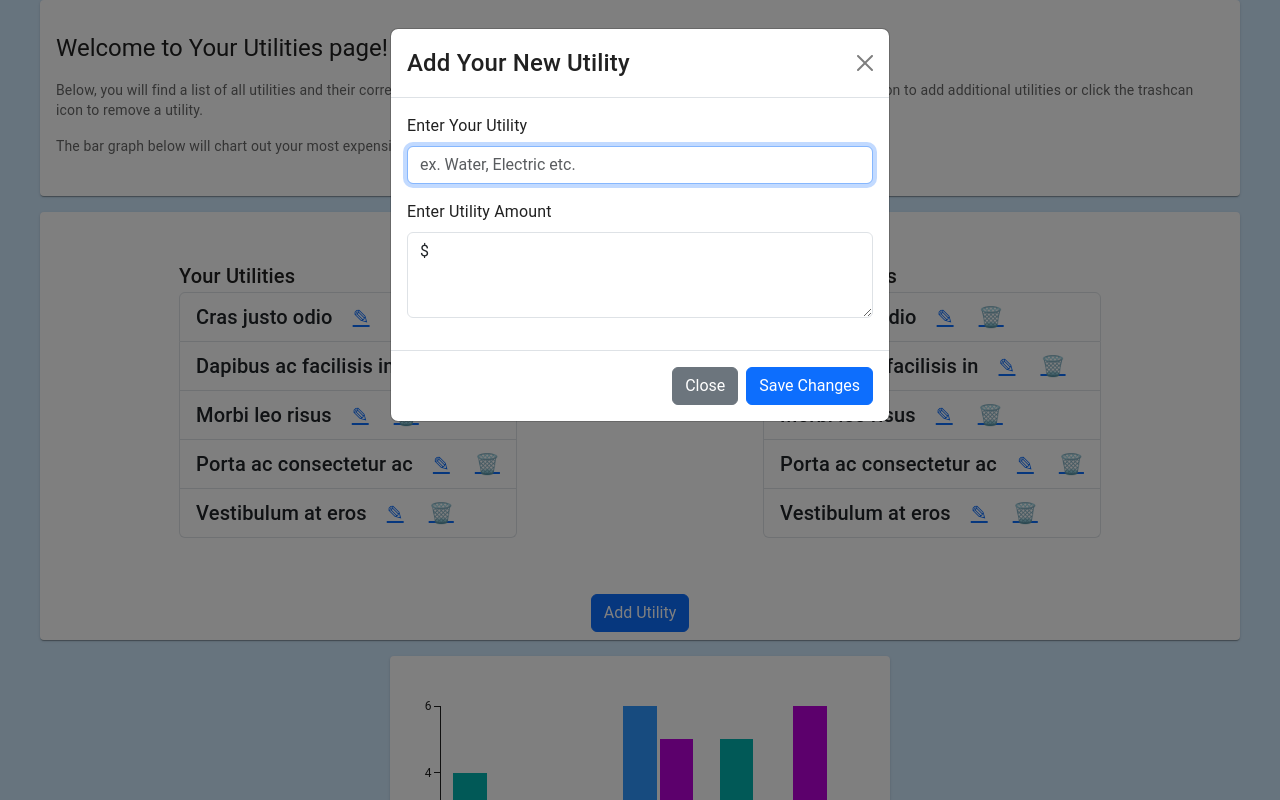
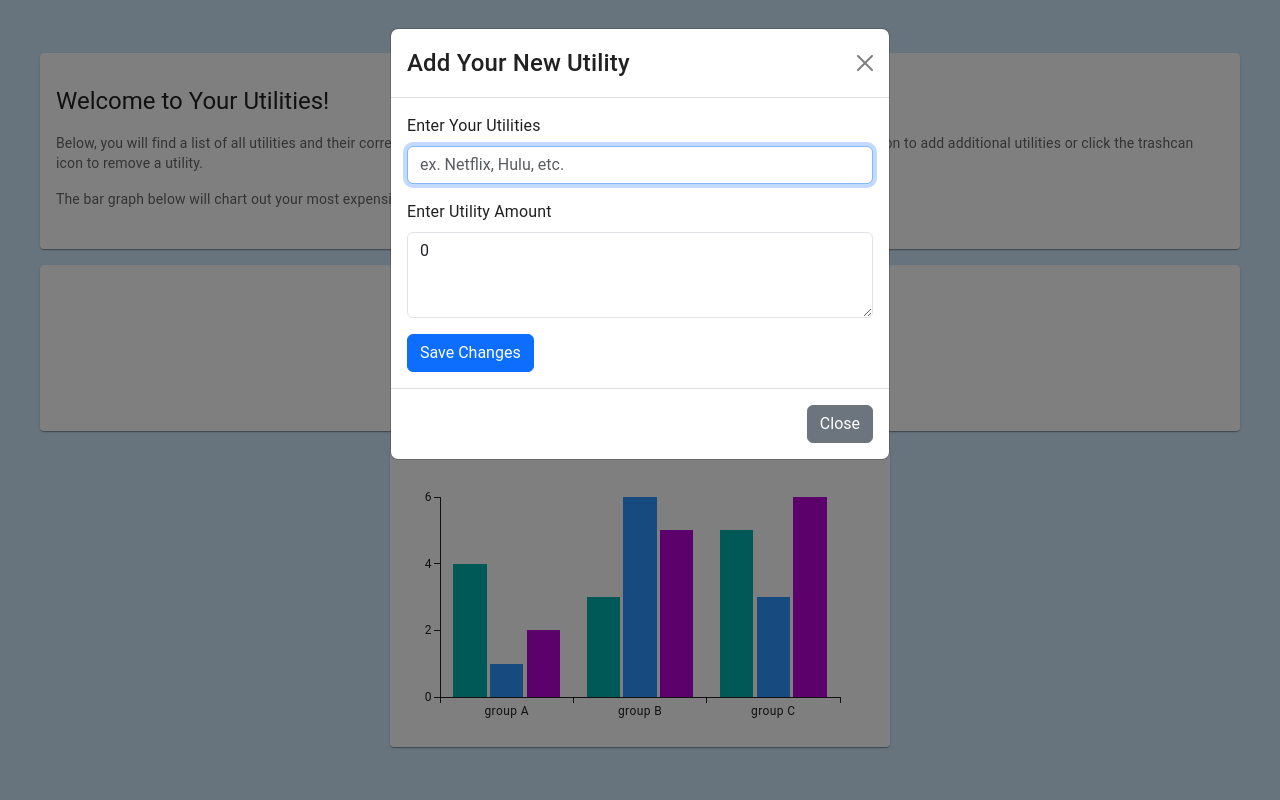
Before and after one commit to robstowe/Budget-Tracker, a React (Create React App) app in the folder client/: page /Utilities in a window 1280 px wide. Both pictures are taken after a click on the button "Add Utility". Shown: the top 800 px of the page. Built offline with nearby package versions, Linux system fonts and the light colour scheme; grey boxes are pictures that could not be loaded.

Commit message:
snajfnas

```diff
--- a/client/src/components/Utilities/index.js
+++ b/client/src/components/Utilities/index.js
@@ -1,4 +1,4 @@
-import React, { useState } from 'react';
+import React, { useState, useEffect } from 'react';
 import { styled } from '@mui/material/styles';
 import Box from '@mui/material/Box';
 import Paper from '@mui/material/Paper';
@@ -10,13 +10,8 @@ import CardContent from '@mui/material/CardContent';
 import CardMedia from '@mui/material/CardMedia';
 import Button from '@mui/material/Button';
 import Typography from '@mui/material/Typography';
-import SubBars from '../Subscriptions/chart';
+import UtilBars from '../Utilities/chart';
 import List from '@mui/material/List';
-import ListItem from '@mui/material/ListItem';
-import ListItemText from '@mui/material/ListItemText';
-import IconButton from '@mui/material/IconButton';
-import Grid from '@mui/material/Grid';
-import DeleteIcon from '@mui/icons-material/Delete';
 import ModalUtil from './modal';
 import UtilList from './list';
 
@@ -33,9 +28,37 @@ const Demo = styled('div')(({ theme }) => ({
   backgroundColor: theme.palette.background.paper,
 }));
 
-export default function Subs({ open }) {
+export default function Utils({ open }) {
   const [dense, setDense] = React.useState(false);
   const [secondary, setSecondary] = React.useState(false);
+  const [utilities, setUtilities] = useState([]);
+
+    // Load util from local storage when the component mounts
+    useEffect(() => {
+      const savedUtilities = JSON.parse(localStorage.getItem('utilities')) || [];
+      setUtilities(savedUtilities);
+    }, []);
+
+    // Function to save util to local storage when it updates
+    useEffect(() => {
+      localStorage.setItem('utilities', JSON.stringify(utilities));
+    }, [utilities]);
+
+    const addUtility = (newUtility) => {
+      setUtilities((prevUtilities) => [...prevUtilities, newUtility]);
+    };
+
+    const deleteUtility = (index) => {
+      const updatedUtilities = [...utilities];
+      updatedUtilities.splice(index, 1);
+      setUtilities(updatedUtilities);
+    };
+
+    const editUtility = (index, editedUtility) => {
+      const updatedUtilities = [...utilities];
+      updatedUtilities[index] = editedUtility;
+      setUtilities(updatedUtilities);
+    };
 
   return (
     <React.Fragment>
@@ -49,10 +72,8 @@ export default function Subs({ open }) {
           alignItems: 'center',
           justifyContent: 'center',
           flexDirection: 'column',
-        }}>
-
-
-
+        }}
+      >
         <Box
           display="grid"
           gridTemplateColumns="repeat(3, 1fr)"
@@ -60,75 +81,49 @@ export default function Subs({ open }) {
           sx={{
             maxWidth: '1200px',
             width: '100%',
-          }}>
-
-
+          }}
+        >
           <Box gridColumn="span 3">
             <Card>
-              <CardMedia
-
-                image="/static/images/cards/contemplative-reptile.jpg"
-                title="green iguana"
-              />
+              <CardMedia image="/static/images/cards/contemplative-reptile.jpg" title="green iguana" />
               <CardContent sx={{ mt: 2, mb: 2 }}>
                 <Typography gutterBottom variant="h5" component="div">
-                  Welcome to Your Utilities page!
+                  Welcome to Your Utilities!
                 </Typography>
                 <Typography sx={{ mt: 2, mb: 2 }} variant="body2" color="text.secondary">
                   Below, you will find a list of all utilities and their corresponding costs that you pay for on a monthly basis. Click the "Add Utility" button to add additional utilities or click the trashcan icon to remove a utility.
                 </Typography>
                 <Typography variant="body2" color="text.secondary">
-                  The bar graph below will chart out your most expensive utilities.
+                  The bar graph below will chart out your most expensive utilities
                 </Typography>
               </CardContent>
             </Card>
           </Box>
 
-
-
-
-          <Box gridColumn="span 3" sx={{  justifyContent: 'center' }}>
+          <Box gridColumn="span 3" sx={{ justifyContent: 'center' }}>
             <Card>
               <CardContent>
-                <Grid item xs={12} md={6}>
                 <Box sx={{ display: 'flex', justifyContent: 'space-around' }}>
-              <Typography sx={{ mt: 4, mb: 2 }} variant="h6" component="div">
-                Your Utilities
-                <UtilList />
-              </Typography>
-              <Typography sx={{ mt: 4, mb: 2 }} variant="h6" component="div">
-                Your Expenses
-                <UtilList />
-              </Typography>
-            </Box>
-
-                  <Demo>
-                    <List dense={dense}>
-
-
-
-                    </List>
-                  </Demo>
-                </Grid>
+                  <Typography sx={{ mt: 4, mb: 2 }} variant="h6" component="div">
+                    Your Utilities
+                    <UtilList utilities={utilities} onDeleteUtility={deleteUtility} onEditUtility={editUtility} />
+                  </Typography>
+                </Box>
               </CardContent>
 
-              <CardActions sx={{ justifyContent: 'center'}}>
-                <ModalUtil />
+              <CardActions sx={{ justifyContent: 'center' }}>
+                <ModalUtil addUtility={addUtility} />
               </CardActions>
             </Card>
           </Box>
 
-
-
-
-
           <Box gridColumn="span 3" sx={{ width: "100%", maxWidth: '1200px', display: 'flex', justifyContent: 'center' }}>
             <Card>
-                <SubBars />
+              <UtilBars />
             </Card>
           </Box>
         </Box>
       </Container>
     </React.Fragment>
   );
-}
+};
--- a/client/src/components/Utilities/list.js
+++ b/client/src/components/Utilities/list.js
@@ -1,18 +1,55 @@
+import React, { useState } from 'react';
 import ListGroup from 'react-bootstrap/ListGroup';
 
-function UtilList() {
+function UtilList({ utilities, onDeleteUtility, onEditUtility }) {
+  const [editIndex, setEditIndex] = useState(null);
+  const [editUtility, setEditUtility] = useState({ utility: '', amount: '$' });
+
+  const handleEditClick = (index) => {
+    setEditIndex(index);
+    setEditUtility(utilities[index]);
+  };
+
+  const handleSaveEdit = () => {
+    onEditUtility(editIndex, editUtility);
+    setEditIndex(null);
+  };
+
+  const handleEditUtilityChange = (event) => {
+    const { name, value } = event.target;
+    setEditUtility((prevEditUtility) => ({ ...prevEditUtility, [name]: value }));
+  };
+
   return (
     <ListGroup>
-      <ListGroup.Item >Cras justo odio<a href='' style={{ marginRight: '25px', marginLeft: '20px' }}>✎</a>
-        <a href='' style={{ marginLeft: '25x' }}>🗑️</a></ListGroup.Item>
-      <ListGroup.Item>Dapibus ac facilisis in<a href='' style={{ marginRight: '25px', marginLeft: '20px' }}>✎</a>
-        <a href='' style={{ marginLeft: '25x' }}>🗑️</a></ListGroup.Item>
-      <ListGroup.Item>Morbi leo risus<a href='' style={{ marginRight: '25px', marginLeft: '20px' }}>✎</a>
-        <a href='' style={{ marginLeft: '25x' }}>🗑️</a></ListGroup.Item>
-      <ListGroup.Item>Porta ac consectetur ac<a href='' style={{ marginRight: '25px', marginLeft: '20px' }}>✎</a>
-        <a href='' style={{ marginLeft: '25x' }}>🗑️</a></ListGroup.Item>
-      <ListGroup.Item>Vestibulum at eros<a href='' style={{ marginRight: '25px', marginLeft: '20px' }}>✎</a>
-        <a href='' style={{ marginLeft: '25x' }}>🗑️</a></ListGroup.Item>
+      {utilities.map((utility, index) => (
+        <ListGroup.Item key={index}>
+          {editIndex === index ? (
+            <>
+              <input
+                type="text"
+                name="utility"
+                value={editUtility.utility}
+                onChange={handleEditUtilityChange}
+              />
+              <input
+                type="text"
+                name="amount"
+                value={editUtility.amount}
+                onChange={handleEditUtilityChange}
+              />
+              <a href='#' onClick={handleSaveEdit} style={{ marginRight: '25px', marginLeft: '20px' }}>✔️</a>
+              <a href='#' onClick={() => setEditIndex(null)} style={{ marginLeft: '25px' }}>❌</a>
+            </>
+          ) : (
+            <>
+              {utility.utility} - {utility.amount}
+              <a href='#' onClick={() => handleEditClick(index)} style={{ marginRight: '25px', marginLeft: '20px' }}>✎</a>
+              <a href='#' onClick={() => onDeleteUtility(index)} style={{ marginLeft: '25px' }}>🗑️</a>
+            </>
+          )}
+        </ListGroup.Item>
+      ))}
     </ListGroup>
   );
 }
--- a/client/src/components/Utilities/modal.js
+++ b/client/src/components/Utilities/modal.js
@@ -2,10 +2,14 @@ import React, { useState } from 'react';
 import Button from 'react-bootstrap/Button';
 import Form from 'react-bootstrap/Form';
 import Modal from 'react-bootstrap/Modal';
+import { ADD_UTILITY } from '../../utils/mutations';
+import { useMutation } from '@apollo/client';
 
-function ModalUtil() {
+function ModalUtil({ addUtility }) {
   const [show, setShow] = useState(false);
-  const [subscriptionAmount, setSubscriptionAmount] = useState('$');
+  const [utilityAmount, setUtilityAmount] = useState(0);
+  const [utilityName, setUtilityName] = useState('');
+  const [addUtil, { error }] = useMutation(ADD_UTILITY);
 
   const handleClose = () => setShow(false);
   const handleShow = () => setShow(true);
@@ -13,14 +17,32 @@ function ModalUtil() {
   const handleAmountChange = (event) => {
     const enteredValue = event.target.value;
     // Use a regular expression to check if the entered value matches the allowed pattern.
-    if (/^[0-9$.]*$/.test(enteredValue)) {
-      setSubscriptionAmount(enteredValue);
-    }
+    // if (/^[0-9$.]*$/.test(enteredValue)) {
+      setUtilityAmount(enteredValue);
+    // }
+  };
+
+  const handleUtilityNameChange = (event) => {
+    setUtilityName(event.target.value);
+  };
+
+  const handleSaveChanges = async () => {
+    console.log('hello');
+    const {data} = await addUtil({
+      variables:{
+        price: utilityAmount,
+        name: utilityName,
+      }
+
+    }); console.log(data);
+    // Add the new subscription to the list in the parent component (Subs.js)
+    addUtility({ utility: data.addUtility.name, amount: data.addUtility.price });
+    handleClose();
   };
 
   return (
     <>
-      <Button variant="primary" onClick={handleShow}>
+<Button variant="primary" onClick={handleShow}>
         Add Utility
       </Button>
 
@@ -31,8 +53,14 @@ function ModalUtil() {
         <Modal.Body>
           <Form>
             <Form.Group className="mb-3" controlId="exampleForm.ControlInput1">
-              <Form.Label>Enter Your Utility</Form.Label>
-              <Form.Control type="text" placeholder="ex. Water, Electric etc." autoFocus />
+              <Form.Label>Enter Your Utilities</Form.Label>
+              <Form.Control
+                type="text"
+                placeholder="ex. Netflix, Hulu, etc."
+                autoFocus
+                value={utilityName}
+                onChange={handleUtilityNameChange}
+              />
             </Form.Group>
             <Form.Group className="mb-3" controlId="exampleForm.ControlTextarea1">
               <Form.Label>Enter Utility Amount</Form.Label>
@@ -40,19 +68,20 @@ function ModalUtil() {
                 as="textarea"
                 rows={3}
                 type="text"
-                value={subscriptionAmount}
+                value={utilityAmount}
                 onChange={handleAmountChange}
               />
             </Form.Group>
+            <Button variant="primary" onClick={handleSaveChanges}>
+            Save Changes
+          </Button>
           </Form>
         </Modal.Body>
         <Modal.Footer>
           <Button variant="secondary" onClick={handleClose}>
             Close
           </Button>
-          <Button variant="primary" onClick={handleClose}>
-            Save Changes
-          </Button>
+
         </Modal.Footer>
       </Modal>
     </>
--- a/client/src/utils/mutations.js
+++ b/client/src/utils/mutations.js
@@ -36,7 +36,7 @@ mutation addSub($price: Int!, $name: String!) {
 export const ADD_LEISURE = gql`
 mutation addLeisure($price: Int!, $name: String!) {
   addLeisure(price: $price, name: $name) {
-
+    _id
     name
     price
   }
@@ -46,7 +46,7 @@ mutation addLeisure($price: Int!, $name: String!) {
 export const ADD_UTILITY = gql`
 mutation addUtility($price: Int!, $name: String!) {
   addUtility(price: $price, name: $name) {
-
+    _id
     name
     price
   }
```
Also changed, not shown: 1 other file (tests, documents, lock files or other folders).
